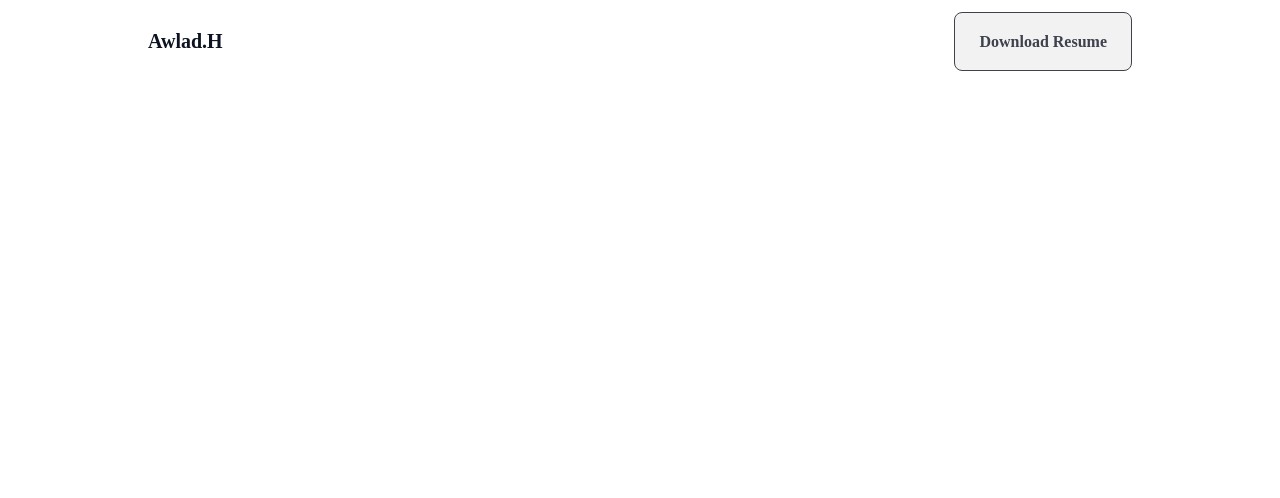
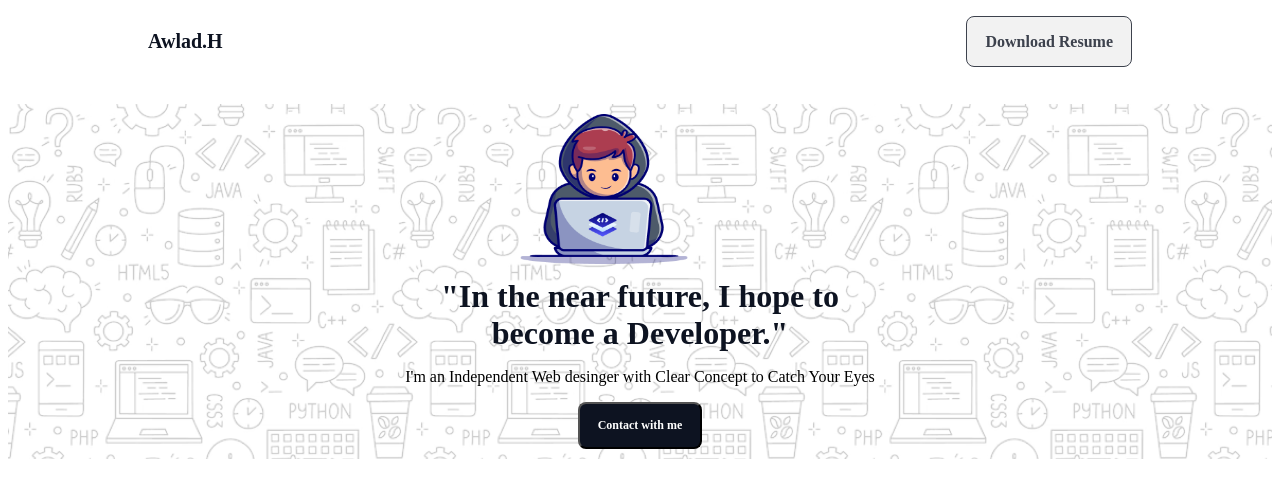
Before and after one commit to shorkarjakir/b10a1-portfolio-projects, a plain HTML site: page index.html in a window 1280 px wide. Drawn offline with Linux system fonts and the light colour scheme; a web font is replaced by a local one.

Commit message:
hero section complete

```diff
--- a/index.html
+++ b/index.html
@@ -14,7 +14,14 @@
    </nav>
   </head>
   <main>
-
+   <section class="hero-section">
+    <div class="hero-container">
+      <div class="hero-img"><img src="/assets/Group.png" alt=""></div>
+      <h1 class="hero-heading">"In the near future, I hope to <br> become a Developer."</h1>
+      <p class="hero-Description">I'm an Independent Web desinger with Clear Concept to Catch Your Eyes</p>
+      <div><a href=""><button class="hero-button">Contact with me</button></a></div>
+    </div>
+   </section>
   </main>
   <footer>
 
--- a/styles/main.css
+++ b/styles/main.css
@@ -7,6 +7,7 @@ nav {
  justify-content: space-between;
  max-width: 1440px;
  margin: 0px 140px 0px 140px;
+ position: static;
 }
 
 nav .main-logo{
@@ -27,9 +28,71 @@ font-weight: 600;
 line-height: 23px;
 letter-spacing: 0%;
 text-align: center;
-padding: 17px 24px 17px 24px;
+padding: 13px 18px 13px 18px;
 box-sizing: border-box;
 border: 1px solid rgb(13, 19, 33);
 border-radius: 8px;
 opacity: 0.8;
 }
+
+.hero-section{
+ max-width: 1440px;
+ background-image: url("/assets/Hero-bg.png");
+ margin-top: 30px;
+ background-size: contain;
+}
+
+.hero-section .hero-container{
+display: flex;
+flex-direction: column;
+justify-content: flex-start;
+align-items: center;
+
+}
+
+.hero-container .hero-img img{
+/* Group */
+width: 240.28px;
+height: 240px;
+left: 257.67%;
+right: -257.67%;
+max-height: 150px;
+max-width: 70%;
+margin-top: 10px;
+}
+
+.hero-container .hero-heading{
+color: rgb(13, 19, 33);
+font-family: Azeret Mono;
+font-size: 32px;
+font-weight: 800;
+letter-spacing: 0%;
+text-align: center;
+margin-top: 10px;
+margin-bottom: 0;
+}
+
+.hero-container .hero-description{
+color: rgb(13, 19, 33);
+font-family: Azeret Mono;
+font-size: 8px;
+font-weight: 400;;
+letter-spacing: 0%;
+text-align: center;
+opacity: 70%;
+/* margin-top: 10px; */
+}
+
+.hero-container .hero-button{
+color: rgb(255, 255, 255);
+font-family: Azeret Mono;
+font-size: 12px;
+font-weight: 600;
+line-height: 23px;
+letter-spacing: 0%;
+text-align: center;
+border-radius: 8px;
+background: rgb(13, 19, 33);
+padding: 10px 18px 10px 18px;
+margin-bottom: 10px;
+}
```
